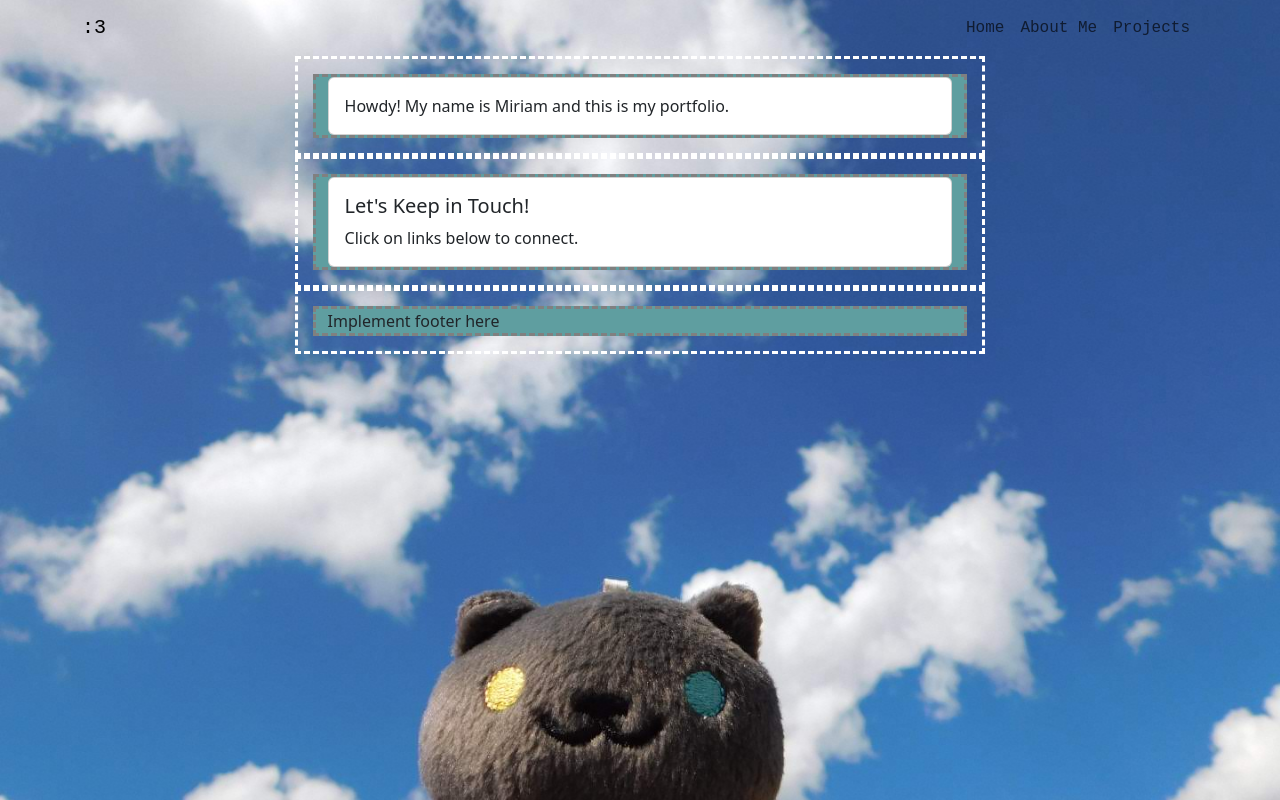
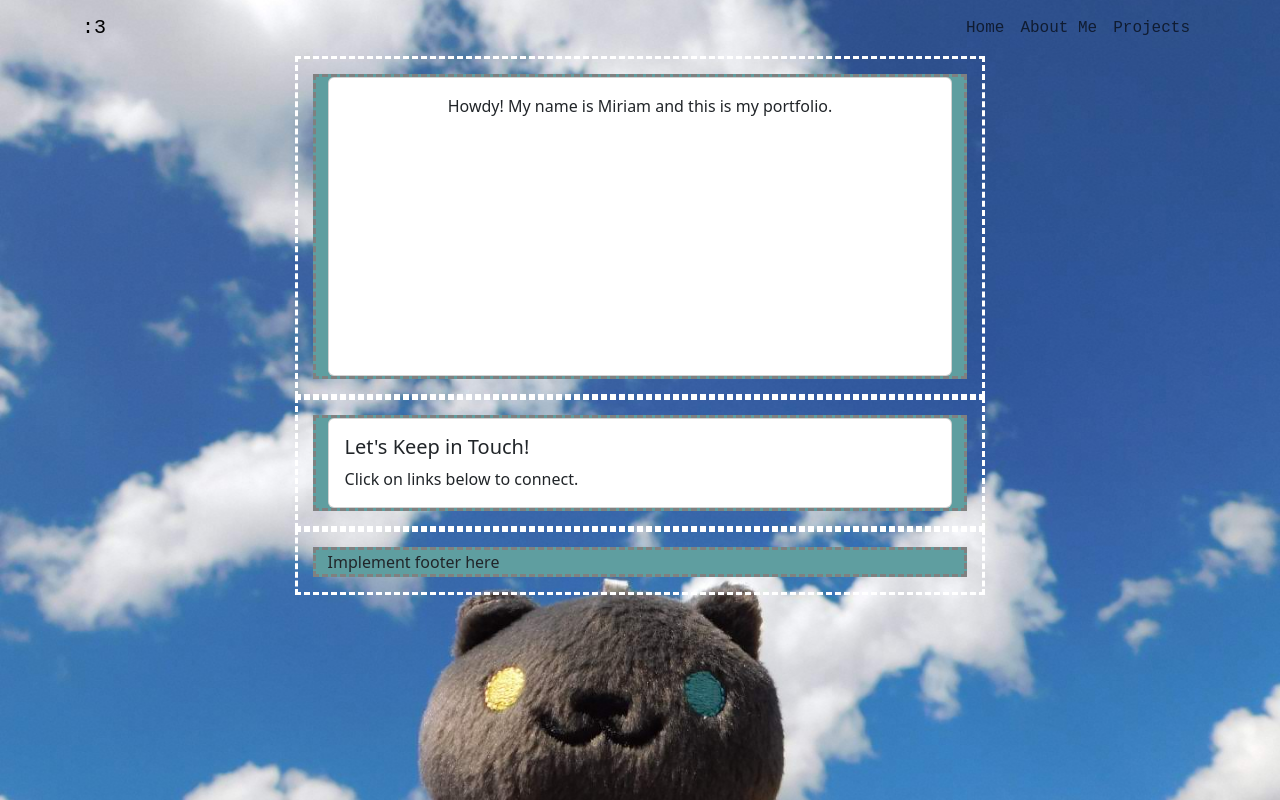
Before and after one commit to miriamrami/meow-port-app, a React (Create React App) app in the folder meow-port-app/: page / in a window 1280 px wide. Built offline with nearby package versions, Linux system fonts and the light colour scheme.

Commit message:
added className to first card and changed its height

```diff
--- a/meow-port-app/src/Home.js
+++ b/meow-port-app/src/Home.js
@@ -24,7 +24,7 @@ const Home = () => {
 		<Container fluid>
 			<Row className="row1">
 				<Col>
-					<Card>
+					<Card className="cardWelcome">
 						<Card.Body>
 							Howdy! My name is Miriam and this is my portfolio.
 						</Card.Body>
--- a/meow-port-app/src/cssFiles/Home.css
+++ b/meow-port-app/src/cssFiles/Home.css
@@ -39,6 +39,12 @@
 
 }
 
+.cardWelcome{
+  text-align: center;
+  height: 299px;
+  width: auto;
+}
+
 .row2{
   margin: auto;
   width: 55%;
```
